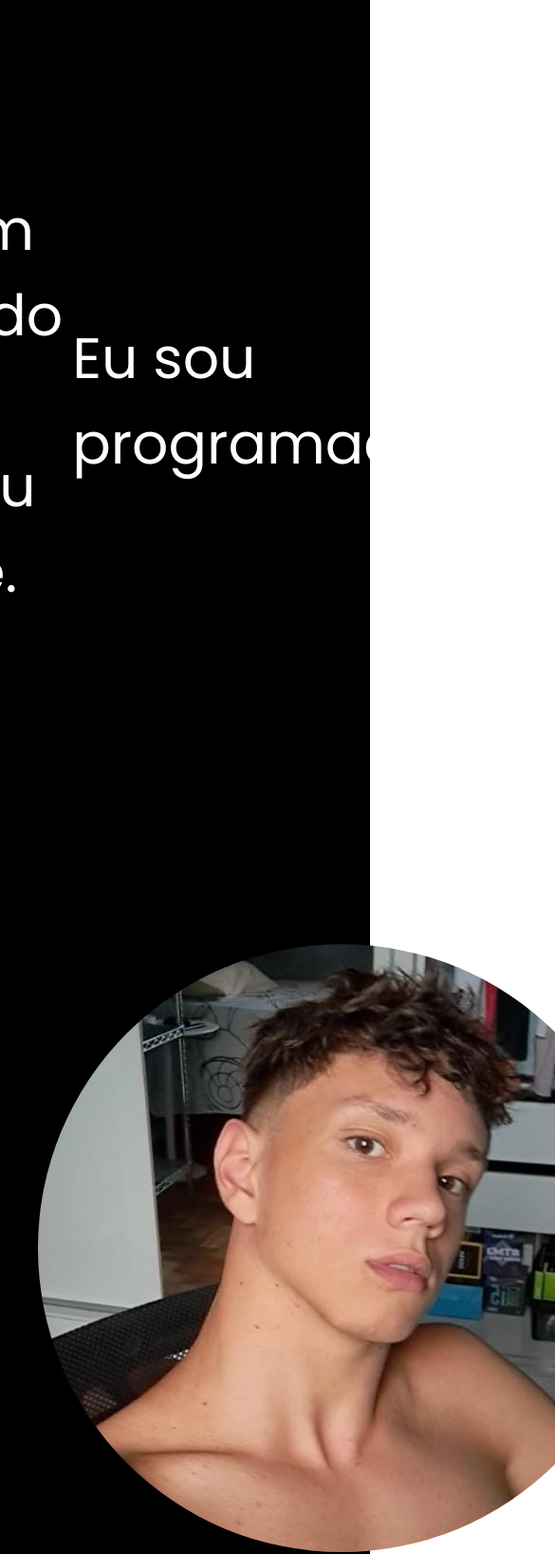
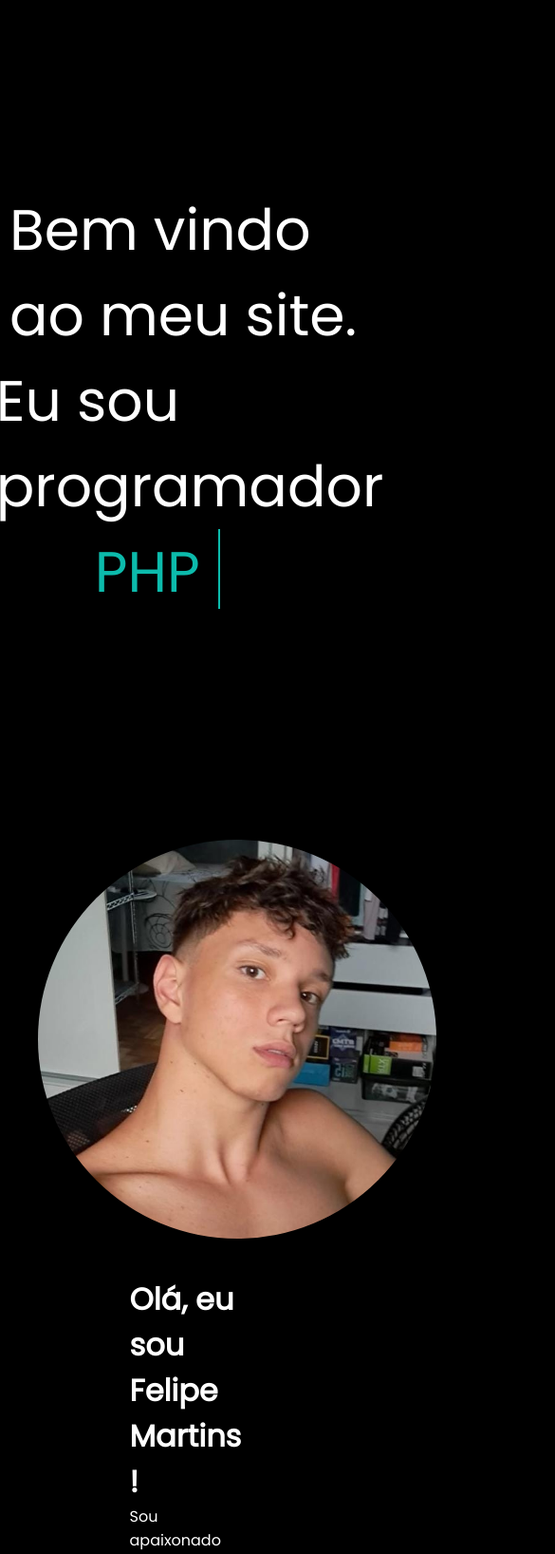
Before and after one commit to Felihum/sitePessoal, a plain HTML site: page index.html in a window 390 px wide. Shown: the top 1636 px of the page at 95% size, 585 px wide, since content can reach past the window. Drawn offline with nearby package versions, Linux system fonts and the light colour scheme.

Commit message:
Responsividade atualizada

```diff
--- a/index.html
+++ b/index.html
@@ -6,11 +6,16 @@
     <title>Página Inicial</title>
     <link rel="stylesheet" href="style.css">
     <link rel="stylesheet" href="https://unpkg.com/aos@next/dist/aos.css" />
+    <link rel="stylesheet" href="./media-query.css">
 </head>
 <body>
     <div class="container-introducao">
-        <div class="estatico"><p>Bem vindo ao meu site. <br></p></div>
-        <div class="estatico"><p>Eu sou programador</p></div>
+        <div class="estatico">
+            <p>Bem vindo ao meu site. </p>
+        </div>
+        <div class="estatico">
+            <p>Eu sou programador</p>
+        </div>
         <ul class="dinamico">
             <li><span>Java</span></li>
             <li><span>Python</span></li>
@@ -18,19 +23,18 @@
             <li><span>PHP</span></li>
         </ul>
     </div>
-    <div class="container-conteudo">
-        <div class="conteudo-primeiro">
-            <div class="imagem1" data-aos="fade-right">
+    <div class="container-conteudo" data-aos="fade-right">
+        <div class="imagem1">
             <img src="imagens/fotoPerfil.jpeg">
         </div>
+
         <div class="txt-biografia" data-aos="fade-right">
             <h1>Olá, eu sou Felipe Martins !</h1>
             <p>Sou apaixonado por programação desde os meus 14 anos, quando entrei na FAETEC, cursando ensino médio técnico em informática. Desde então, estou sempre pesquisando e me aprimorando nesta área. Hoje, aos 18 anos, curso Ciência da Computação no Centro Universitário Unicarioca. Álem de estudar por conta própria assuntos como: Java, Python, C++ e PHP.</p>
         </div>
     </div>
-        <div class="conteudo-segundo">
-            <div class="box-experiencias" data-aos="fade-left">
-                <ul class="lista-experiencias">
+    <div class="container-experiencias">
+        <ul class="lista-experiencias" data-aos="fade-left">
             <li><span>Experiencia 1</span></li>
             <li><span>Experiencia 2</span></li>
             <li><span>Experiencia 3</span></li>
@@ -40,7 +44,11 @@
             <li><span>Experiencia 7</span></li>
         </ul>
     </div>
-        </div>
+
+    <div class="container-footer">
+        <footer>
+
+        </footer>
     </div>
     <script src="https://unpkg.com/aos@next/dist/aos.js"></script>
     <script>
--- /dev/null
+++ b/media-query.css
@@ -0,0 +1,32 @@
+@charset "UTF-8";
+
+@media screen and (max-width: 1579px) {
+    .container-introducao{
+        display: flex;
+        flex-direction: column;
+        margin: 0 auto;
+    }
+    .container-conteudo{
+
+        display: flex;
+        flex-direction: column;
+
+    }
+    .imagem1{
+        position: relative;
+    }
+    .container-conteudo .imagem1{
+        margin: 0 auto;
+        width: 500px;
+        height: 500px;
+    }
+    .txt-biografia{
+        width: 30%;
+        margin: 0 auto;
+    }
+    .txt-biografia p{
+        display: flex;
+        align-items: center;
+        text-align: justify;
+    }
+}
--- a/style.css
+++ b/style.css
@@ -6,10 +6,9 @@
     box-sizing: border-box;
     font-family: 'Poppins', sans-serif;
 }
-
 body{
-    margin: 0;
-    padding: 0;
+    background-color: black;
+    overflow-x: hidden;
 }
 .container-introducao{
     width: 100vw;
@@ -17,9 +16,7 @@ body{
     align-items: center;
     justify-content: center;
     min-height: 100vh;
-    background-color: black;
     display: inline-flex;
-
 }
 .container-introducao .estatico{
     color: white;
@@ -73,19 +70,22 @@ body{
 
 .container-conteudo{
     width: 100vw;
-    height: 200vh;
+    height: 100vh;
     background-color: #000000;
     color: white;
 }
-.container-conteudo .conteudo-primeiro{
+.container-conteudo{
     width: 100vw;
-    height: 100vh;
+
 }
-.imagem1{
+.container-conteudo .imagem1{
     padding: 40px;
+    width: 700px;
+    height: 700px;
 }
-.imagem1 img{
-    margin-top: 110px;
+.container-conteudo .imagem1 img{
+    width: 100%;
+    height: 100%;
     border-radius: 500px;
 }
 .txt-biografia{
@@ -99,7 +99,7 @@ body{
     text-align: justify;
 }
 
-.container-conteudo .conteudo-segundo{
+.container-experiencias{
     width: 100vw;
     height: 100vh;
     background-color: #000000;
@@ -117,11 +117,16 @@ body{
 .lista-experiencias li span{
     position: relative;
 }
-.box-experiencias{
+.container-experiencias .lista-experiencias{
     position: absolute;
     background-color: #000000;
     width: 600px;
     height: 100vh;
     left: 50%;
-    margin-left: -300px;
+
 }
+.container-footer{
+    background-color: white;
+    width: 100vw;
+    height: 30vh;
+}
```
Lines whose indentation alone changed are shown as unchanged.
